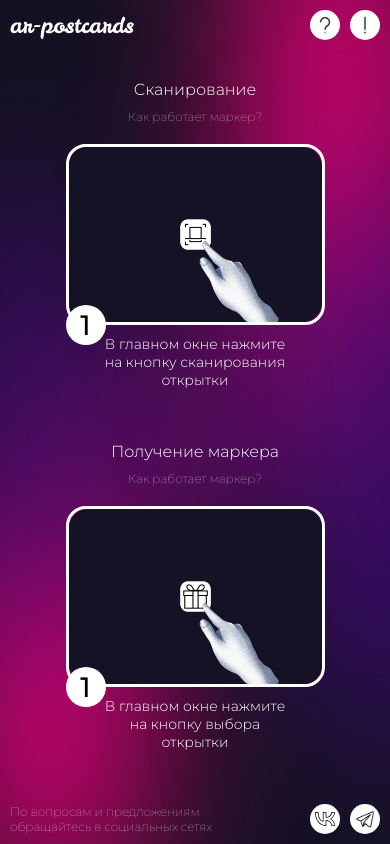
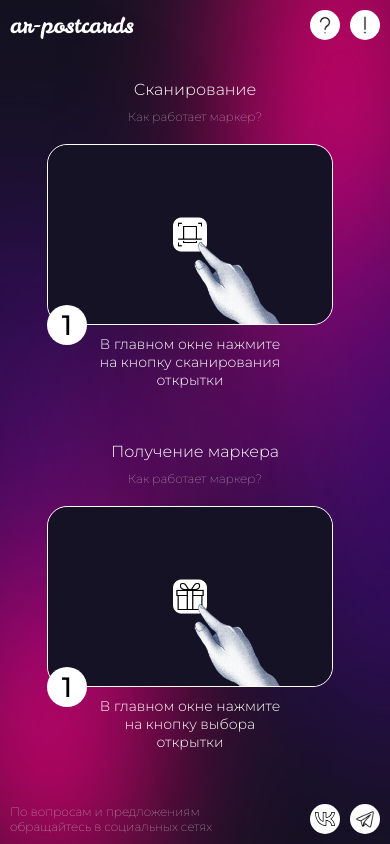
Before and after one commit to dperfiliev/postcards-ar, a Next.js app: page /help in a window 390 px wide. Built offline with nearby package versions, Linux system fonts and the light colour scheme.

Commit message:
fixes: list

```diff
--- a/src/app/about/page.module.css
+++ b/src/app/about/page.module.css
@@ -14,7 +14,7 @@
 
     overflow-y: auto;
 
-    scrollbar-width: 3px;
+    scrollbar-width: 1px;
     scrollbar-color: var(--primary);
     scrollbar-track-color: var(--purple);
 
@@ -24,12 +24,12 @@
 .info::-webkit-scrollbar {
     background-color: var(--primary);
     border-radius: 10px;
-    width: 3px;
+    width: 1px;
 }
 
 .info::-webkit-scrollbar-thumb {
     background-color: var(--purple);
-    border-radius: 3px;
+    border-radius: 1px;
 }
 
 .link {
--- a/src/app/help/page.module.css
+++ b/src/app/help/page.module.css
@@ -44,7 +44,7 @@
 .item {
     width: 100%;
     height: 100%;
-    border: 5px solid white;
+    border: 1px solid white;
     border-radius: 20px;
     position: relative;
 }
@@ -73,50 +73,75 @@
     width: 70%;
 }
 
-@media (max-width: 1400px){
-    .number{
+@media (max-width: 1400px) {
+    .number {
         width: 40px;
         height: 40px;
     }
-    .row{
+
+    .row {
         gap: 10px;
     }
+
     .cards {
         gap: 10px;
     }
+
     .cardWrapper {
         gap: 10px;
     }
-    .item {
-        border: 3px solid white;
-    }
 }
 
-@media (max-width: 576px){
+@media (max-width: 576px) {
     .row {
         gap: 20px;
+        align-items: center;
     }
+
     .title {
         display: flex;
         flex-direction: column;
         align-items: center;
         gap: 10px;
     }
+
     .cards {
+        width: 80%;
+
         display: flex;
         flex-direction: column;
         align-items: center;
 
         flex-basis: 150px;
         gap: 40px;
-        overflow-y: scroll;
+        overflow-y: auto;
         flex-grow: 1;
+
+        scrollbar-width: 1px;
+        scrollbar-color: var(--primary);
+        scrollbar-track-color: var(--purple);
+
+        padding-right: 10px;
     }
+
+
+    .cards::-webkit-scrollbar {
+        background-color: var(--primary);
+        border-radius: 10px;
+        width: 1px;
+    }
+
+    .cards::-webkit-scrollbar-thumb {
+        background-color: var(--purple);
+        border-radius: 1px;
+    }
+
+
     .cardWrapper {
-        height: auto; /* Убираем фиксированную высоту для адаптивности */
-        min-height: 150px; /* Минимальная высота карточки, чтобы не сжималась */
+        height: auto;
+        min-height: 150px;
         height: 100%;
         flex-shrink: 0;
-        width: 70%;
+        width: 100%;
     }
 }
```
Also changed, not shown: src/app/ar-markers/page.module.css (+13 -13 lines).
